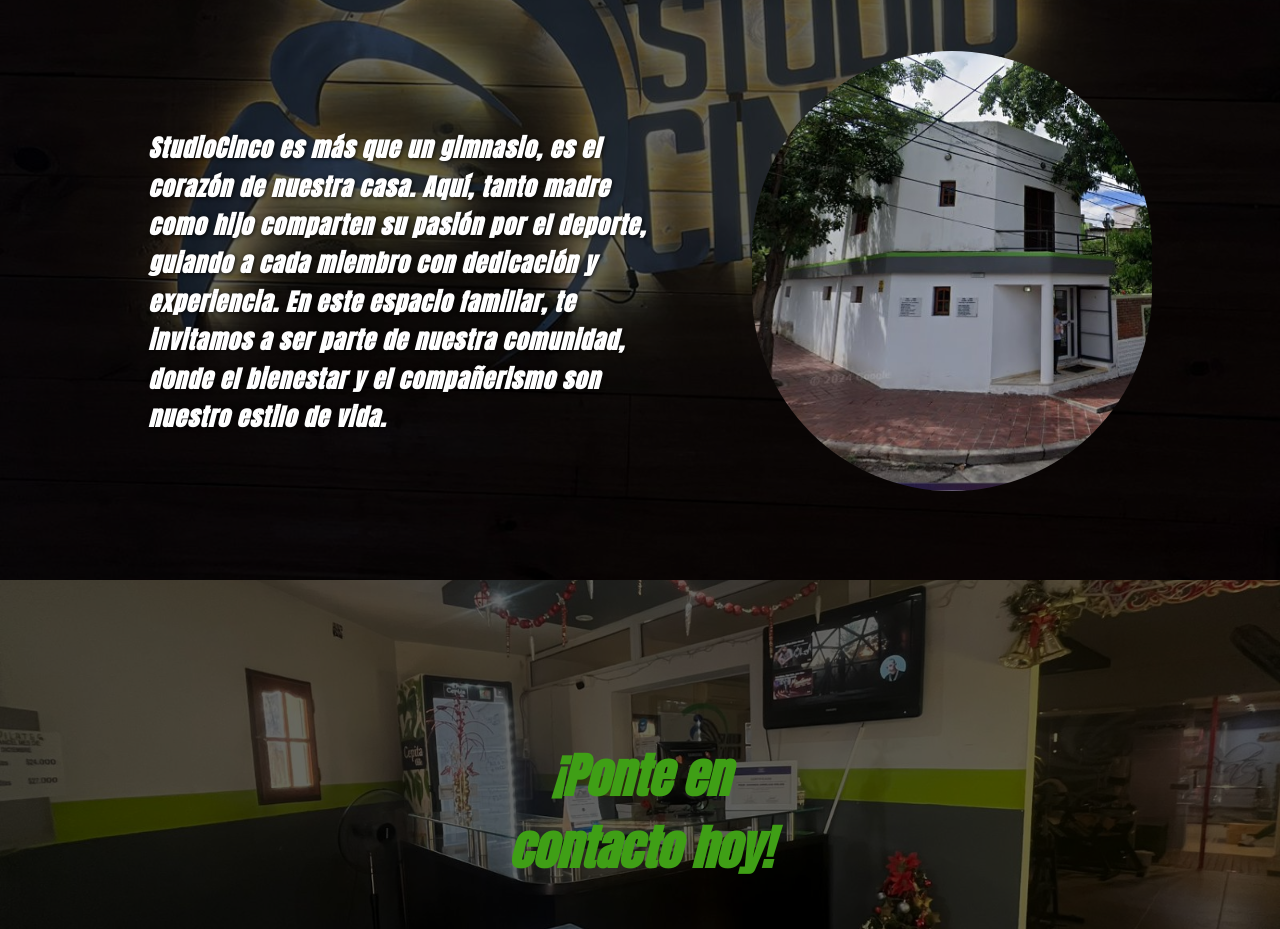
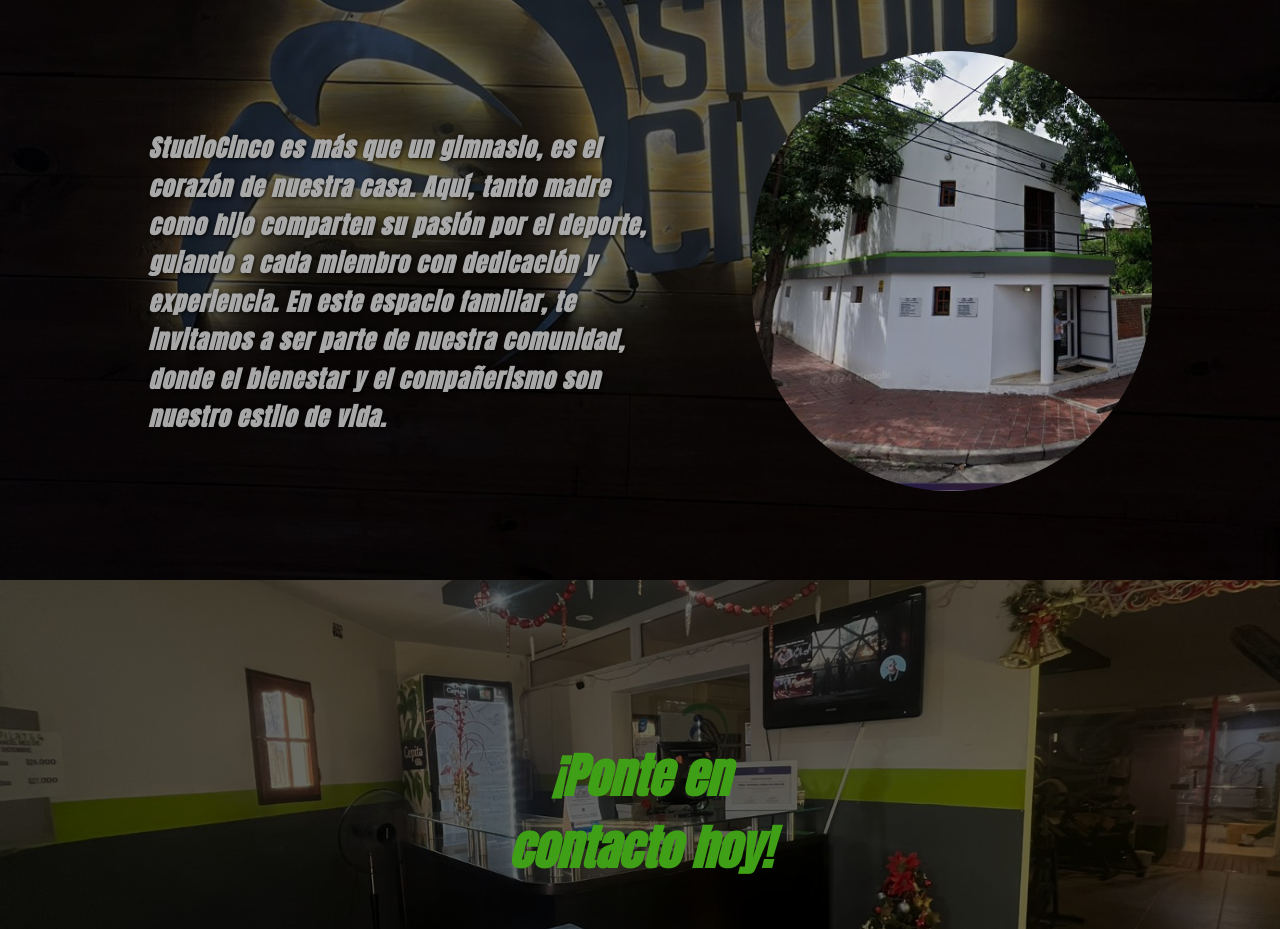
Before and after one commit to AkumaxDDD/portfolio, a React (Vite) app: page / in a window 1280 px wide. Shown: the part 1820-2749 px from the top of the page. Built offline with nearby package versions, Linux system fonts and the light colour scheme; no server answers.

Commit message:
text nosotros

```diff
--- a/src/components/Nosotros/Nosotros.css
+++ b/src/components/Nosotros/Nosotros.css
@@ -40,7 +40,7 @@
 }
 
 .text-nosotros {
-    color: #fff;
+    color: #a8a8a8;
     font-size: 1.5rem;
     width: 40vw;
     max-width: 800px;
```
